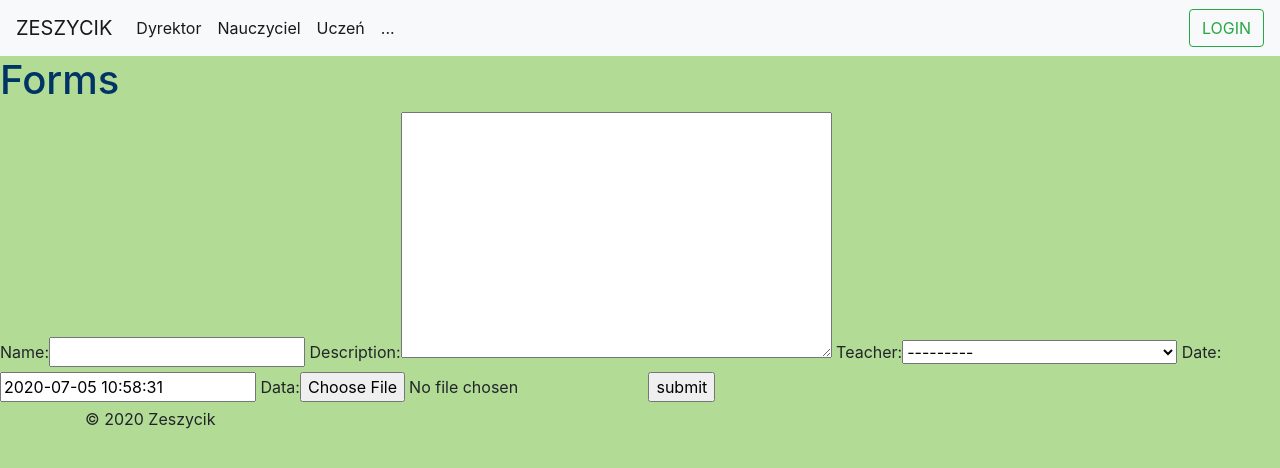
After one commit to slawekpl81/zeszycik, a Django app: page /create in a window 1280 px wide. The commit adds this page. Shown: the top 468 px of the page. Run offline with Django 3.2, Linux system fonts and the light colour scheme; data comes from the database, SQL or seed files in the repository; both versions use the stored data as it was after the commit; some libraries are stand-ins or nearby versions.

Commit message:
upgrade administrator

```diff
--- /dev/null
+++ b/school/forms.py
@@ -0,0 +1,11 @@
+from django.forms import ModelForm
+from .models import *
+
+
+class LessonForm(ModelForm):
+    def __init__(self, *args, **kwargs):
+        super().__init__(*args, **kwargs)
+
+    class Meta:
+        model = Lesson
+        fields = '__all__'
--- a/school/models.py
+++ b/school/models.py
@@ -23,7 +23,7 @@ class Lesson(models.Model):
     name = models.CharField(max_length=150, unique=True, blank=False)
     description = models.TextField()
     teacher = models.ForeignKey(SchoolUser, on_delete=models.SET_NULL, null=True, blank=True)
-    date = models.DateTimeField()
+    date = models.DateTimeField(default=timezone.now)
     data = models.FileField(null=True, blank=True)
 
     def __str__(self):
--- a/school/templates/base.html
+++ b/school/templates/base.html
@@ -32,8 +32,10 @@
         <li class="nav-item active">
         <a class="nav-link" href="{% url 'student' %}">Uczeń <span class="sr-only">(current)</span></a>
       </li>
+           <li class="nav-item active">
+        <a class="nav-link" href="{% url 'admin:index' %}">... <span class="sr-only">(current)</span></a>
+      </li>
     </ul>
-
     <form class="form-inline my-2 my-lg-0">
 
       <button class="btn btn-outline-success my-2 my-sm-0" type="submit">LOGIN</button>
--- /dev/null
+++ b/school/templates/form.html
@@ -0,0 +1,15 @@
+
+{% extends 'base.html' %}
+{% load static %}
+
+
+{% block content %}
+    <link rel="stylesheet" type="text/css" href="{% static 'css/index.css' %}">
+    <h1>Forms</h1>
+    <form method="post">
+        {% csrf_token %}
+        {{ form }}
+            <input type="submit" value="submit">
+    </form>
+
+{% endblock content %}
--- a/school/views.py
+++ b/school/views.py
@@ -1,15 +1,39 @@
 from django.shortcuts import render
+from django.urls import reverse_lazy
+from django.views.generic import *
+from .models import *
+from .forms import *
 
 
 # Create your views here.
 def index(request):
     return render(request, 'index.html', {})
 
-def administrator(request):
-    return render(request, 'administrator.html', {})
+
+class Administrator(ListView):
+    template_name = 'administrator.html'
+    model = Lesson
+    context_object_name = 'lessons'
+
+
+class LessonsCreateView(CreateView):
+    template_name = 'form.html'
+    models = Lesson
+    form_class = LessonForm
+    success_url = reverse_lazy('administrator')
+
+
+class LessonsUpdateView(UpdateView):
+    pass
+
+
+class LessonsDeleteView(DeleteView):
+    pass
+
 
 def teacher(request):
     return render(request, 'teacher.html', {})
 
+
 def student(request):
     return render(request, 'student.html', {})
--- a/zeszycik/urls.py
+++ b/zeszycik/urls.py
@@ -22,8 +22,9 @@ from django.conf import settings
 urlpatterns = [
     path('admin/', admin.site.urls),
     path('', index, name='index'),
-    path('administrator', administrator, name='administrator'),
+    path('administrator', Administrator.as_view(), name='administrator'),
     path('teacher', teacher, name='teacher'),
     path('student', student, name='student'),
+    path('create', LessonsCreateView.as_view(), name='create_lessons'),
 ]
 urlpatterns += static(settings.MEDIA_URL, document_root=settings.MEDIA_ROOT)
```
Also changed, not shown: school/templates/administrator.html (+8 -0 lines), db.sqlite3, school/migrations/0006_message.py (added), school/migrations/0007_message_created.py (added).
